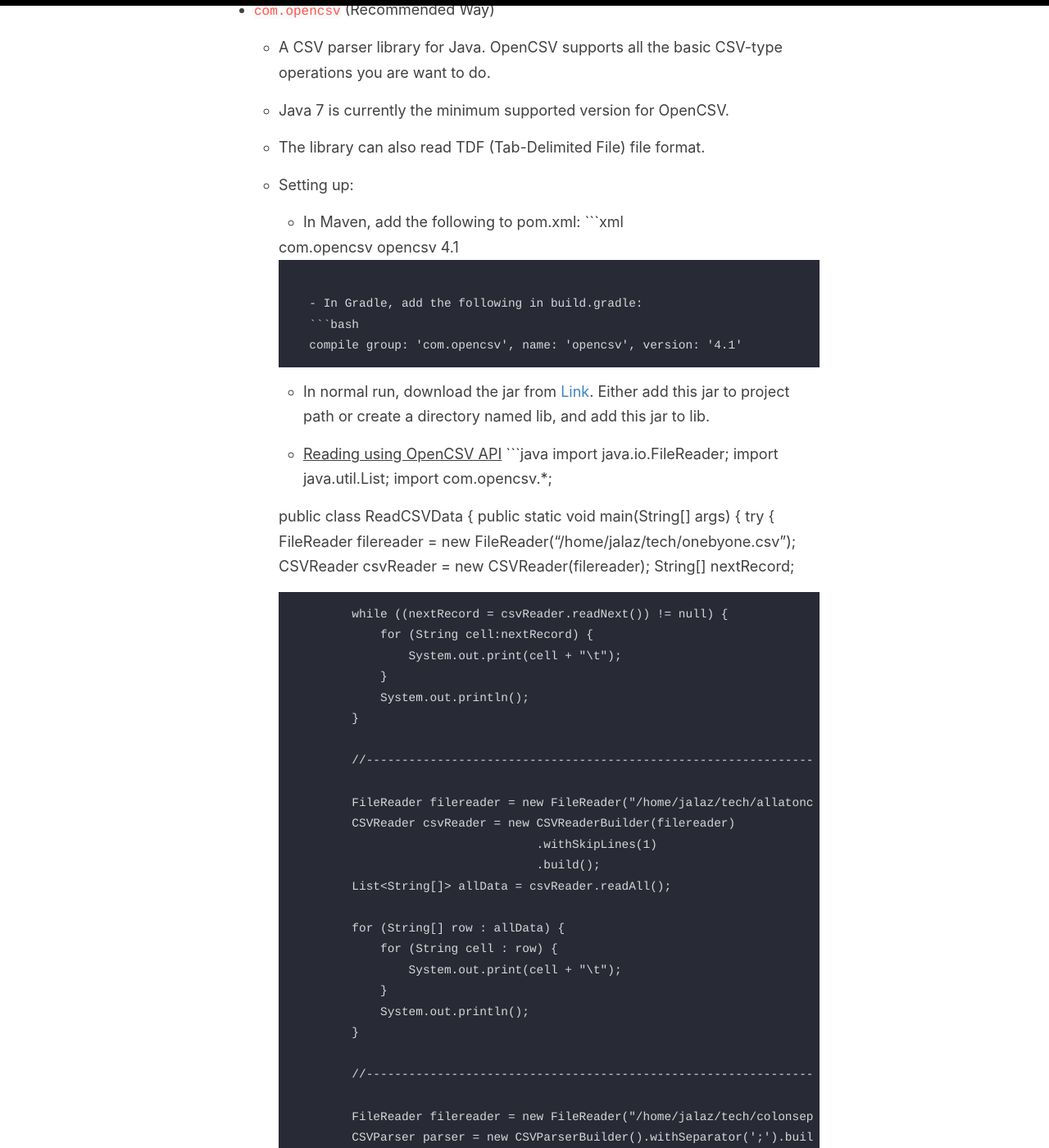
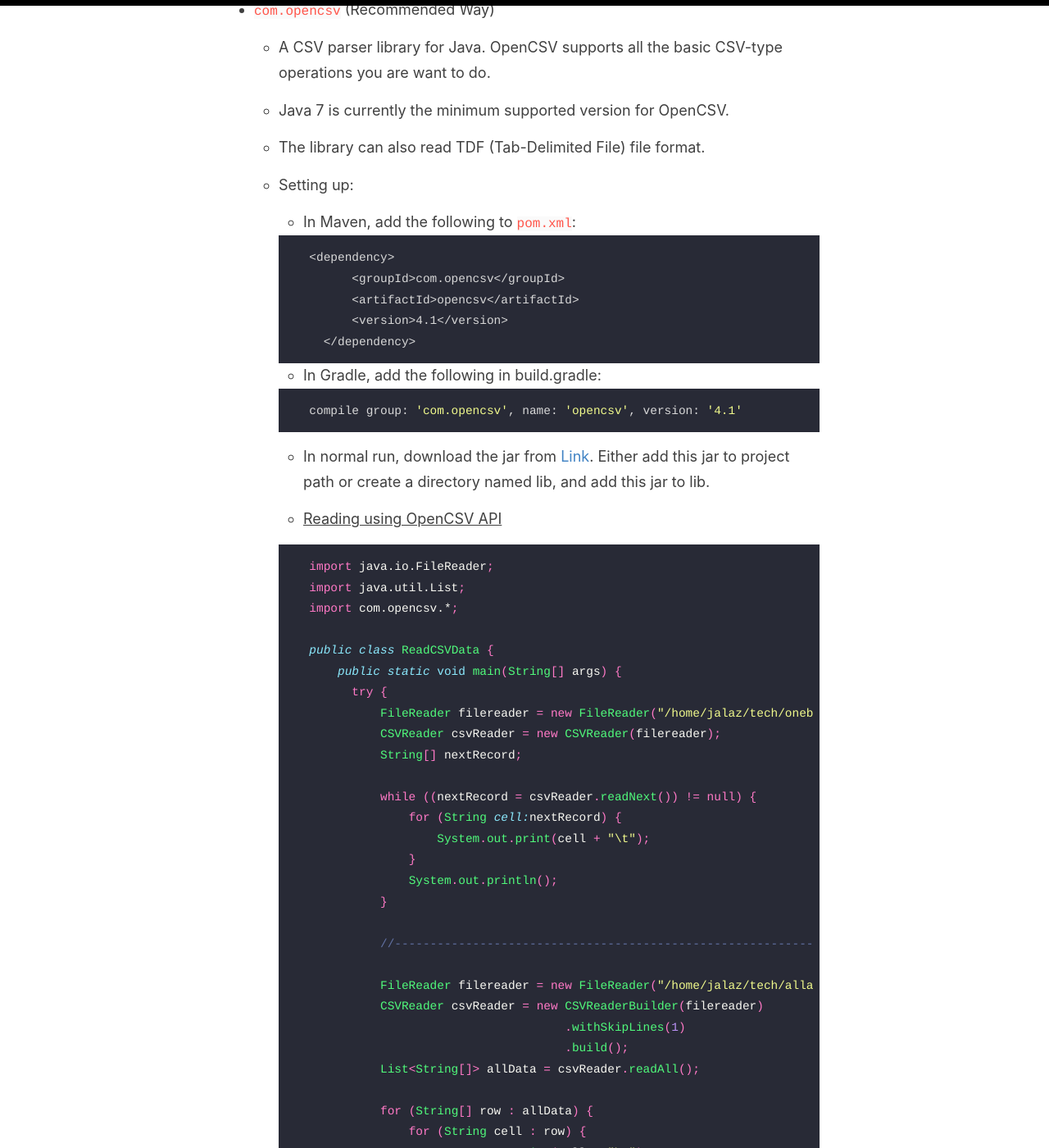
Before and after one commit to jaykay12/tech, a Jekyll site: the page built from _posts/2020-9-14-java-multithreading-networking-io.md, in a window 1280 px wide and 1400 px high, scrolled down 6603 px. Shown: the whole window at 82% size. Built offline with Jekyll 4.4.1, drawn with Linux system fonts in a browser that asks for light colours; some of the changed text lies outside the part shown.

Commit message:
Fixed xml parsing error

````diff
--- a/_posts/2020-9-14-java-multithreading-networking-io.md
+++ b/_posts/2020-9-14-java-multithreading-networking-io.md
@@ -220,16 +220,18 @@
 
     - Setting up:
 
-        - In Maven, add the following to pom.xml:
-        ```xml
+        - In Maven, add the following to `pom.xml`:
+
+        ```bash
         <dependency>
-            <groupId>com.opencsv</groupId>
-            <artifactId>opencsv</artifactId>
-            <version>4.1</version>
-        </dependency>
+              <groupId>com.opencsv</groupId>
+              <artifactId>opencsv</artifactId>
+              <version>4.1</version>
+          </dependency>
         ```
 
         - In Gradle, add the following in build.gradle:
+
         ```bash
         compile group: 'com.opencsv', name: 'opencsv', version: '4.1'
         ```
@@ -237,6 +239,7 @@
         - In normal run, download the jar from [Link](https://repo1.maven.org/maven2/com/opencsv/opencsv/3.8/opencsv-3.8.jar). Either add this jar to project path or create a directory named lib, and add this jar to lib.
 
         - <ins>Reading using OpenCSV API</ins>
+
         ```java
         import java.io.FileReader;
         import java.util.List;
@@ -298,6 +301,7 @@
         ```
 
         - <ins>Writing using OpenCSV API</ins>
+
         ```java
         import java.io.*;
         import java.util.*;
@@ -333,8 +337,9 @@
 
    - The `JSON` is one of the widely used data-interchange formats and is a lightweight and language independent.
 
-   - In Maven, add the following to pom.xml:
-   ```xml
+   - In Maven, add the following to `pom.xml`:
+
+   ```bash
     <dependency>
         <groupId>com.googlecode.json-simple</groupId>
         <artifactId>json-simple</artifactId>
@@ -343,6 +348,7 @@
    ```
 
    - <ins>Writing JSON to a file</ins>
+
    ```java
    import java.io.FileWriter;
    import java.io.IOException;
````
